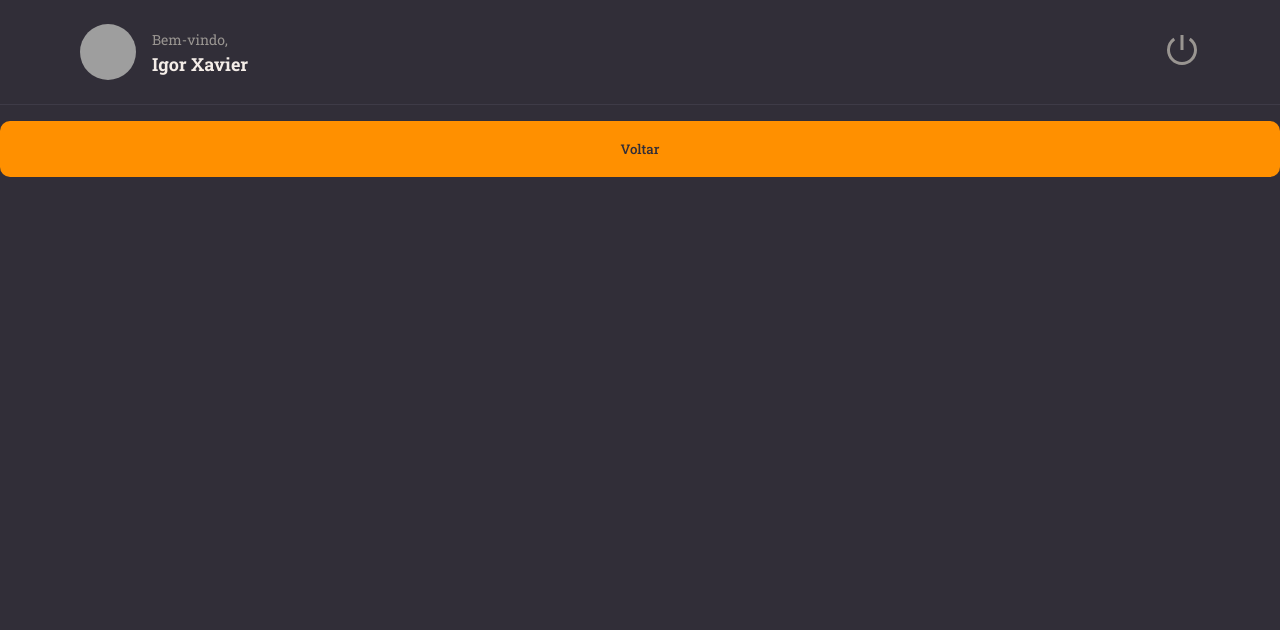
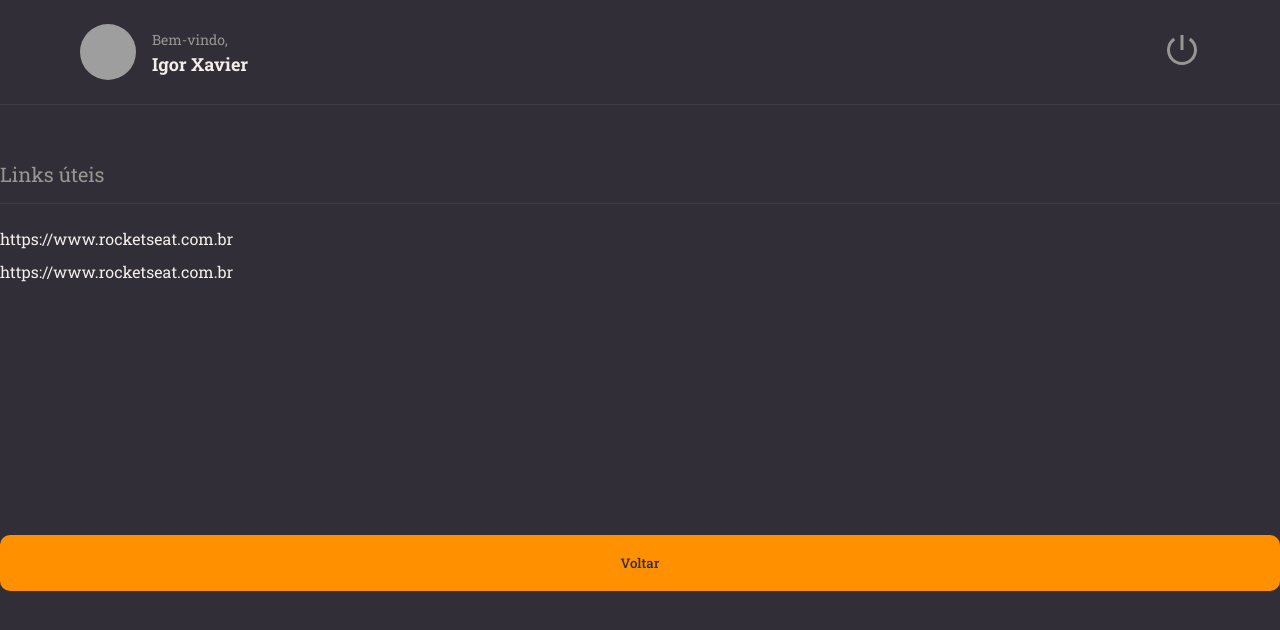
Before and after one commit to igor1203/rocketnotes, a React (Vite) app: page / in a window 1280 px wide. Shown: the top 630 px of the page. Built offline with nearby package versions, Linux system fonts and the light colour scheme; grey boxes are pictures that could not be loaded.

Commit message:
Links do Section

```diff
--- /dev/null
+++ b/src/components/Section/index.jsx
@@ -0,0 +1,10 @@
+import { Container } from "./styles";
+
+export function Section({ title, children }){
+  return (
+    <Container>
+      <h2>{title}</h2>
+      {children}
+    </Container>
+  )
+}
--- /dev/null
+++ b/src/components/Section/styles.js
@@ -0,0 +1,18 @@
+import styled from "styled-components";
+
+export const Container = styled.section`
+  margin: 56px 0 28px;
+
+  > h2 {
+    border-bottom-width: 1px;
+    border-bottom-style: solid;
+    border-bottom-color: ${({ theme }) => theme.COLORS.BACKGROUND_700};
+
+    padding-bottom: 16px;
+    margin-bottom: 24px;
+
+    color: ${({ theme }) => theme.COLORS.GRAY_100};
+    font-size: 20px;
+    font-weight: 400;
+  }
+`;
--- a/src/pages/Details/index.jsx
+++ b/src/pages/Details/index.jsx
@@ -1,12 +1,23 @@
-import { Container } from './styles'
+import { Container, Links } from './styles'
 import { Header } from '../../components/Header'
 import { Button } from '../../components/Button'
+import { Section } from '../../components/Section'
 
 export function Details(){
 
   return(
     <Container>
       <Header />
+
+      <Section title="Links úteis">
+        <Links>
+          <li><a href="#">https://www.rocketseat.com.br</a></li>
+          <li><a href="#">https://www.rocketseat.com.br</a></li>
+        </Links>
+      </Section>
+
+
+
       <Button title="Voltar" />
     </Container>
   )
--- a/src/pages/Details/styles.js
+++ b/src/pages/Details/styles.js
@@ -10,3 +10,15 @@
   "header"
   "content";
 `;
+
+export const Links = styled.ul`
+  list-style: none;
+
+  > li {
+    margin-top: 12px;
+
+    a {
+      color: ${({ theme }) => theme.COLORS.WHITE};
+    }
+  }
+`;
```
